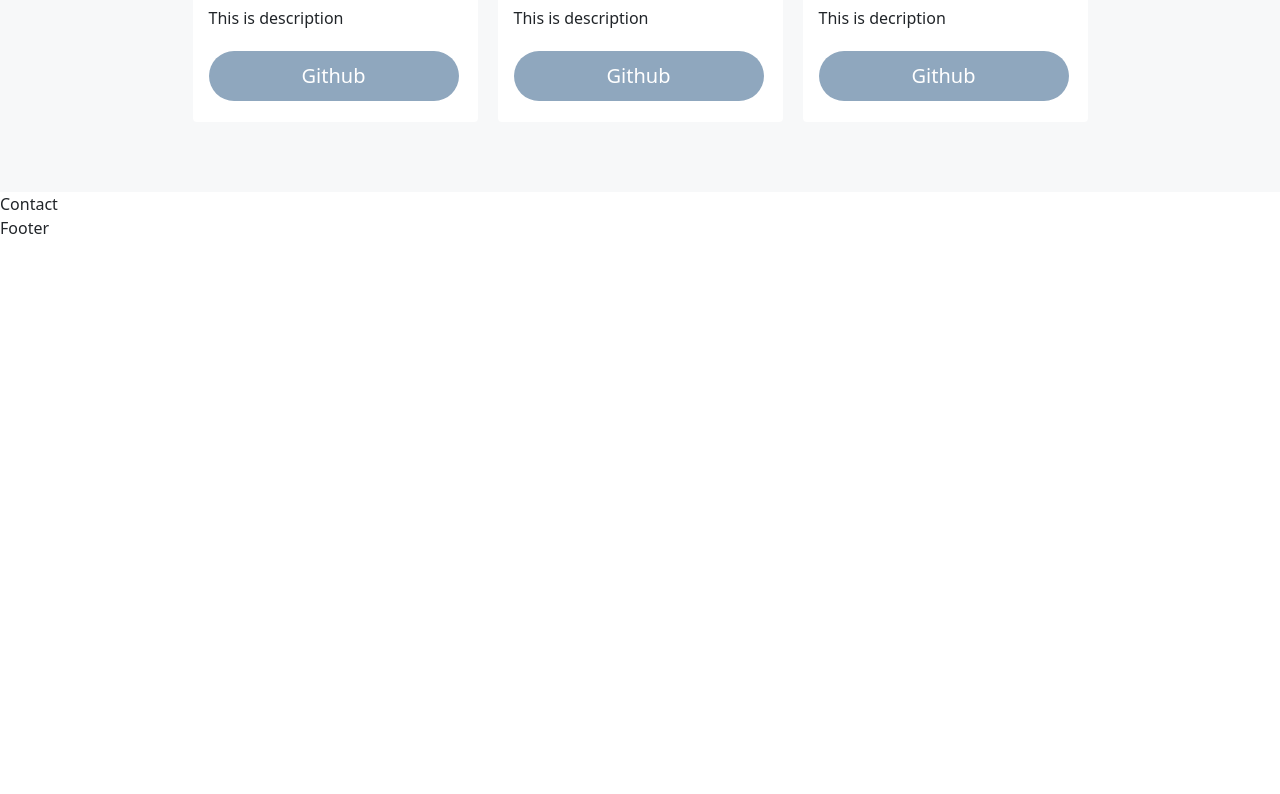
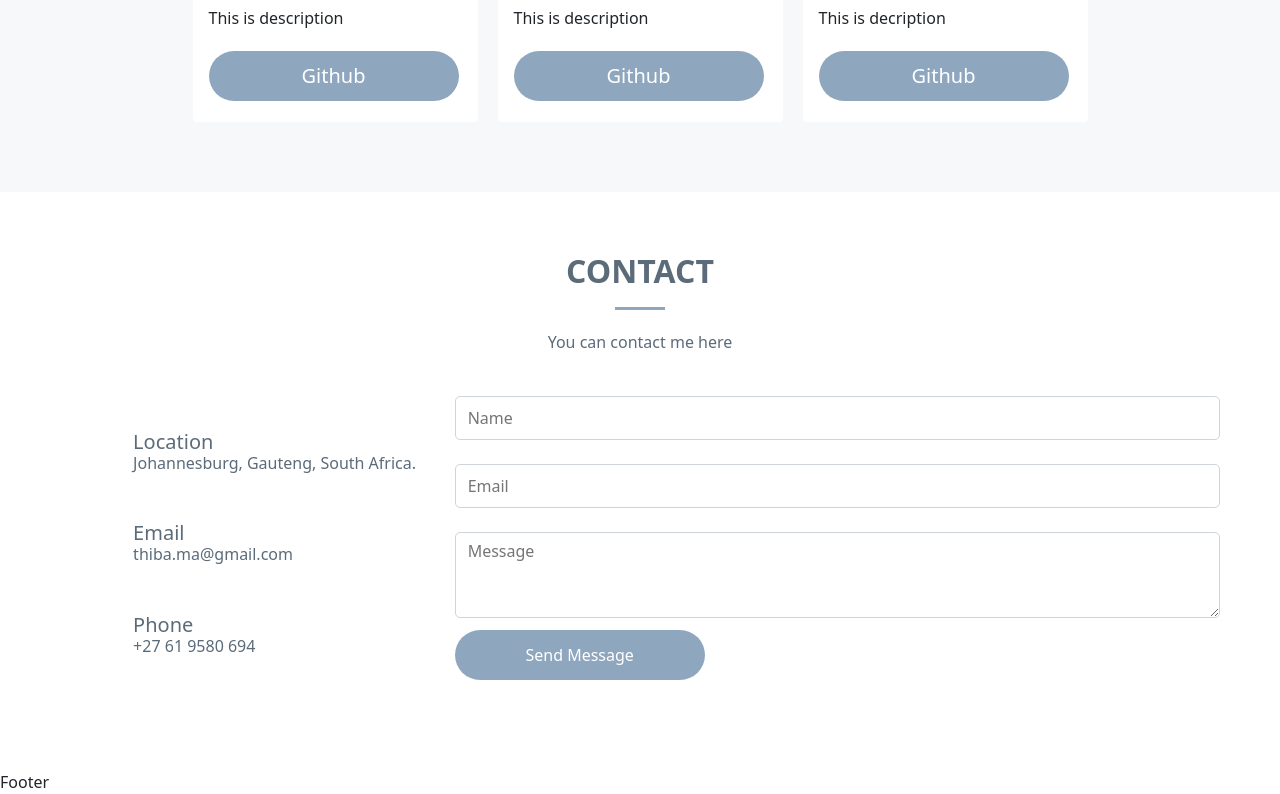
Before and after one commit to ThibaMahlezana/My-Portfolio-Website, a React (Create React App) app in the folder client/: page / in a window 1280 px wide. Shown: the part 2743-3537 px from the top of the page. Before the commit the page ends 2983 px from the top, so only its background shows below. Built offline with nearby package versions, Linux system fonts and the light colour scheme.

Commit message:
Added Contact section

```diff
--- a/client/src/pages/Contact.js
+++ b/client/src/pages/Contact.js
@@ -1,7 +1,51 @@
 import React from 'react'
+import '../styles/global.css'
+import '../styles/contact.css'
 
 export default function Contact() {
   return (
-    <div>Contact</div>
+    <div className="contact">
+      <div className="title">
+          <h1>Contact</h1>
+          <p>You can contact me here</p>
+      </div>
+      <div className="row">
+        <div className="c-left col-4">
+          <div className="contact-item">
+              <div className="icon">
+                  <i className="fa-solid fa-location-dot"></i>
+              </div>
+              <div className="desc">
+                  <h5>Location</h5>
+                  <p>Johannesburg, Gauteng, South Africa.</p>
+              </div>
+          </div>
+          <div className="contact-item">
+              <div className="icon">
+                  <i className="fa-solid fa-envelope"></i>
+              </div>
+              <div className="desc">
+                  <h5>Email</h5>
+                  <p>thiba.ma@gmail.com</p>
+              </div>
+          </div>
+          <div className="contact-item">
+              <div className="icon">
+                  <i className="fa-solid fa-phone"></i>
+              </div>
+              <div className="desc">
+                  <h5>Phone</h5>
+                  <p>+27 61 9580 694</p>
+              </div>
+          </div>
+        </div>
+        <div className=" col-8 c-right">
+            <input placeholder="Name" type="text"/>
+            <input placeholder="Email" type="text"/>
+            <textarea rows="3" placeholder="Message"></textarea>
+            <button className="btn">Send Message</button>
+        </div>
+      </div>
+    </div>
   )
 }
--- /dev/null
+++ b/client/src/styles/contact.css
@@ -0,0 +1,77 @@
+/*** Contact Section ***/
+.contact {
+    padding: 60px;
+}
+
+.contact .container {}
+
+.contact .title {
+    text-align: center;
+    color: #5b6b7a;
+}
+
+.contact .title h1 {
+    text-transform: uppercase;
+}
+
+.c-left {
+    display: flex;
+    flex-direction: column;
+    justify-content: center;
+}
+
+.c-right {
+    display: flex;
+    flex-direction: column;
+    margin: 30px 0;
+}
+
+.c-left .contact-item {
+    color: #5b6b7a;
+    margin: 10px 0;
+    padding: 10px;
+    display: flex;
+}
+
+.contact-item .icon {
+    width: 18%;
+    font-size: 35px;
+    display: flex;
+    justify-content: center;
+    align-items: center;
+}
+
+.contact-item .desc {
+    line-height: 0.2rem;
+}
+
+.c-right input {
+    height: 44px;
+    margin: 12px 0;
+    border: 1px solid #ced4da;
+    border-radius: 5px;
+    line-height: 1.5rem;
+    padding: 0.375rem 0.75rem;
+}
+
+.c-right textarea {
+    border: 1px solid #ced4da;
+    line-height: 1.5rem;
+    padding: 0.375rem 0.75rem;
+    border-radius: 5px;
+    margin: 12px 0;
+}
+.c-right .btn {
+    background: #8fa7be;
+    border: 0;
+    padding: 10px 35px;
+    color: #fff;
+    transition: 0.4s;
+    border-radius: 50px;
+    width: 250px;
+    height: 50px;
+}
+.c-right .btn:hover {
+    opacity: 0.3;
+    cursor: pointer;
+}
```
